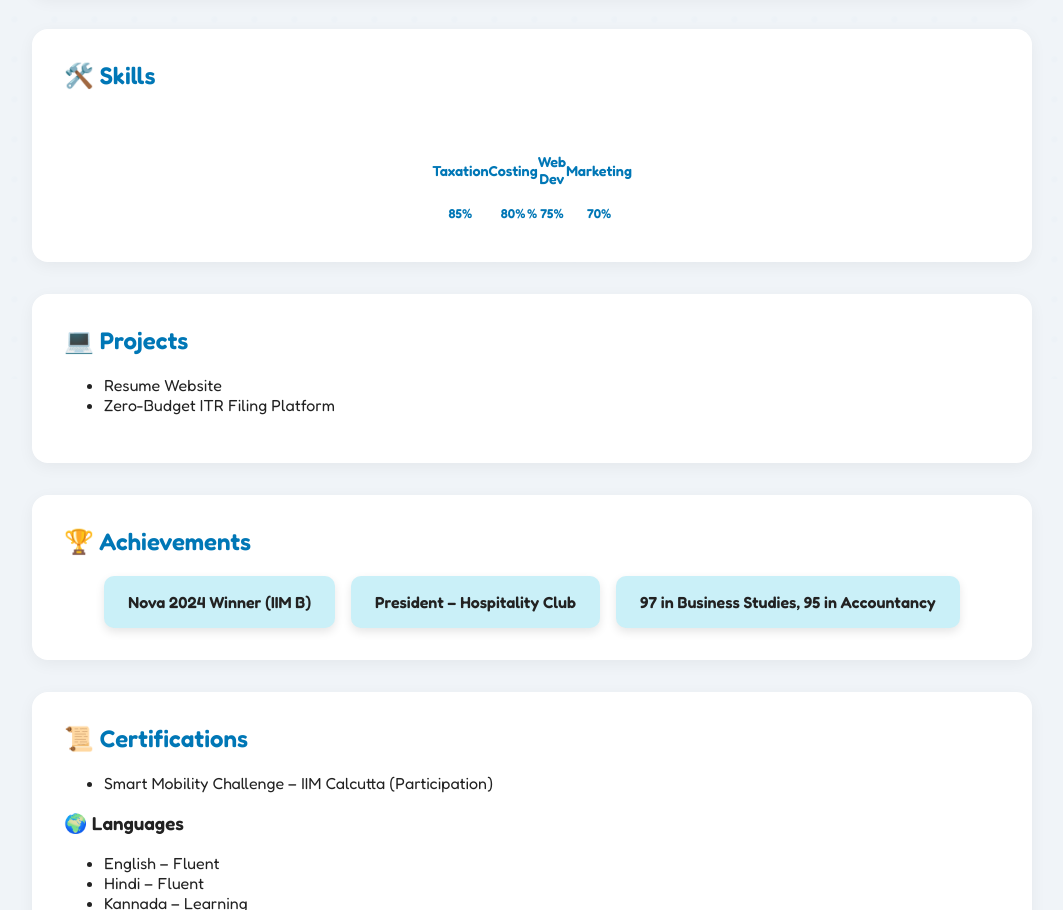
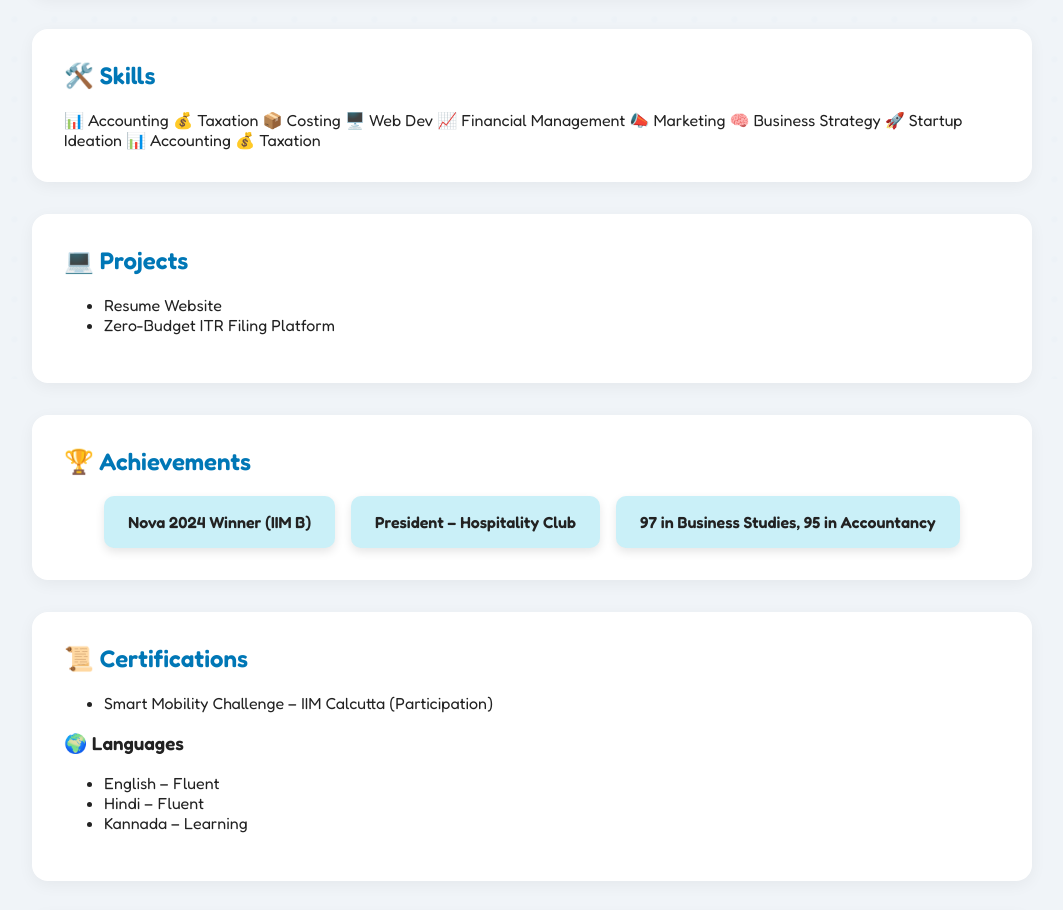
Before and after one commit to dinesh2005a/resume-website, a plain HTML site: page index.html in a window 1280 px wide. Shown: the part 1183-2093 px from the top of the page, without its empty margins (108-1171 px from the left). Drawn offline with nearby package versions, Linux system fonts and the light colour scheme.

Commit message:
Update index.html

```diff
--- a/index.html
+++ b/index.html
@@ -56,12 +56,19 @@
 
     <section id="skills" data-aos="zoom-in">
       <h2>🛠️ Skills</h2>
-      <div class="skills-rings">
-        <div class="ring" Accounting</div>
-        <div class="ring" data-percent="85">Taxation</div>
-        <div class="ring" data-percent="80">Costing</div>
-        <div class="ring" data-percent="75">Web Dev</div>
-        <div class="ring" data-percent="70">Marketing</div>
+      <div class="carousel">
+        <div class="carousel-track">
+          <span>📊 Accounting</span>
+          <span>💰 Taxation</span>
+          <span>📦 Costing</span>
+          <span>🖥️ Web Dev</span>
+          <span>📈 Financial Management</span>
+          <span>📣 Marketing</span>
+          <span>🧠 Business Strategy</span>
+          <span>🚀 Startup Ideation</span>
+          <span>📊 Accounting</span>
+          <span>💰 Taxation</span>
+        </div>
       </div>
     </section>
 
```
